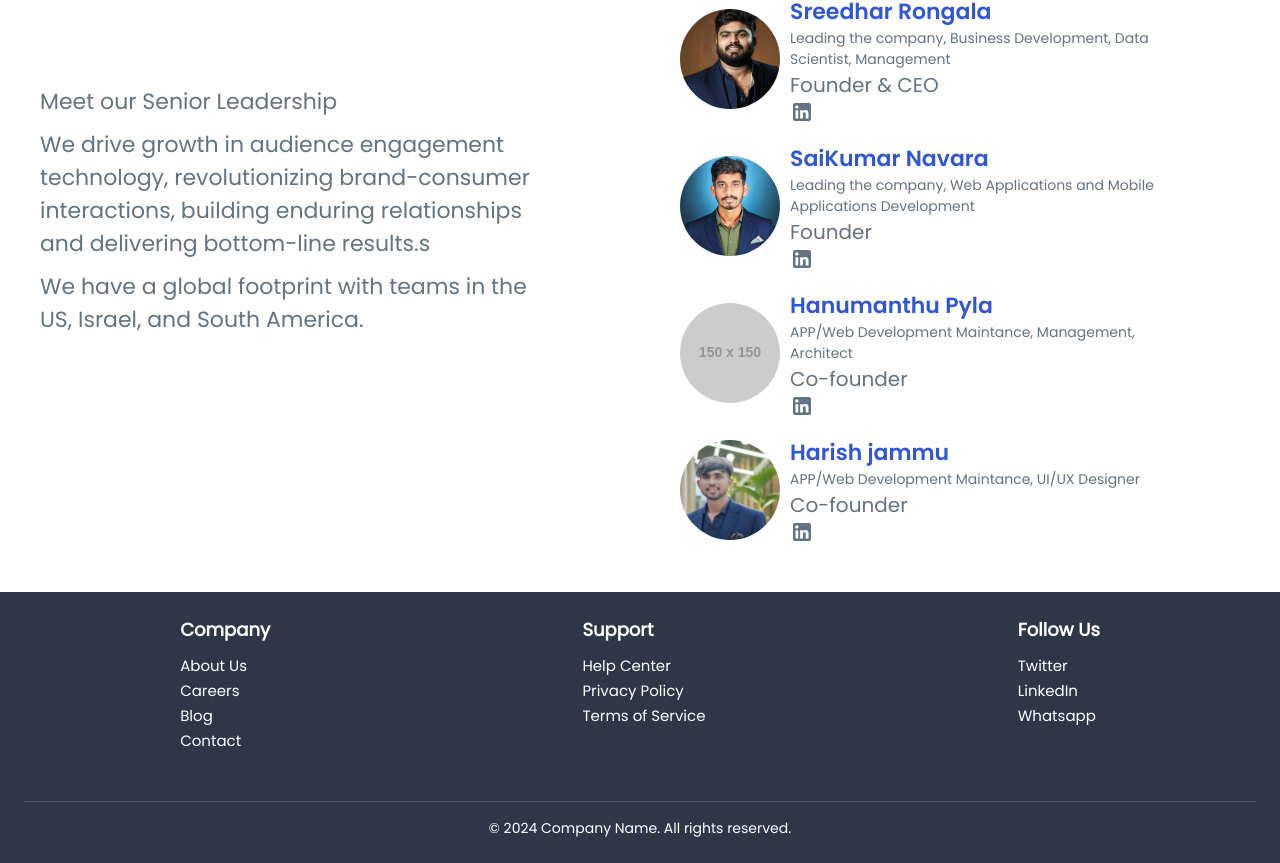
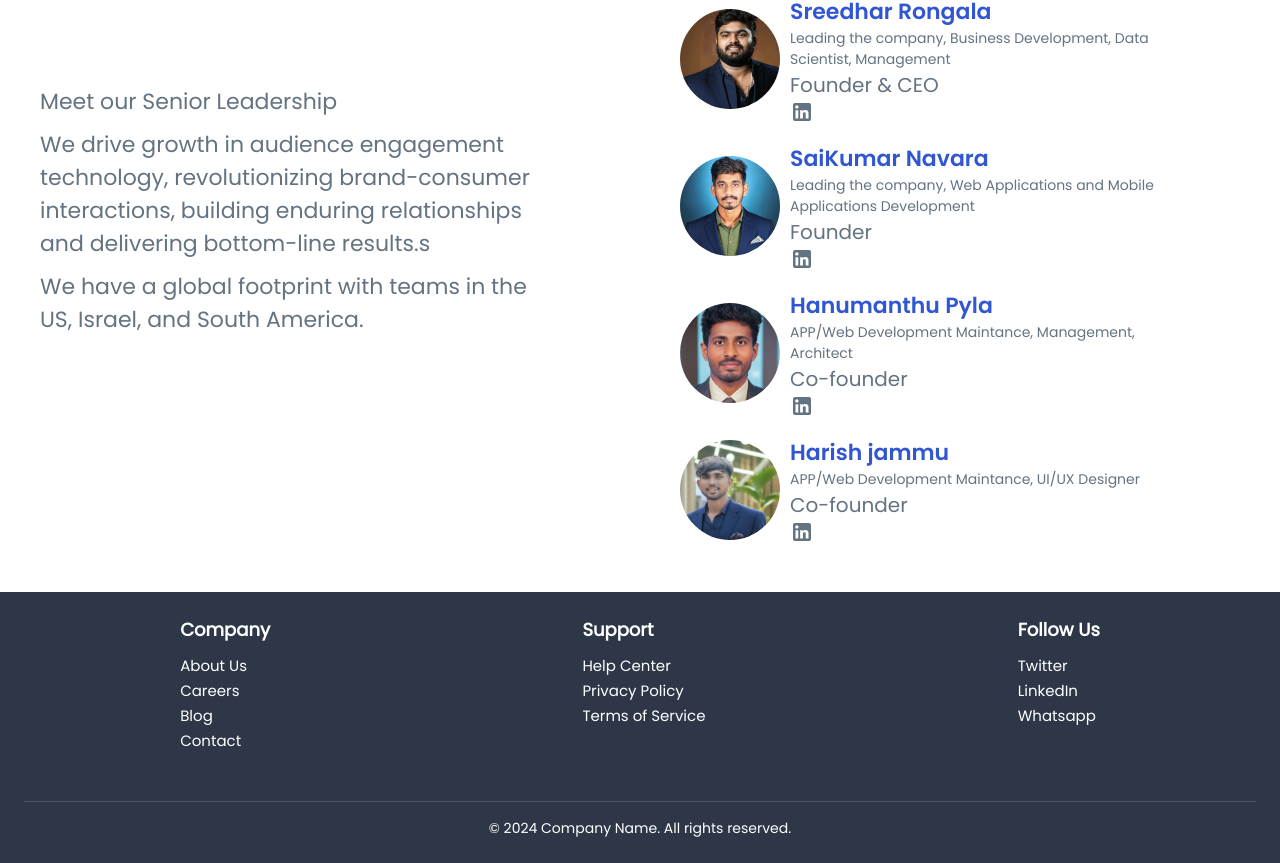
Before and after one commit to hanu9490/GROW_MORE, a React (Vite) app: page / in a window 1280 px wide. Shown: the part 4487-5350 px from the top of the page. Built offline with nearby package versions, Linux system fonts and the light colour scheme; a web font is replaced by a local one.

Commit message:
hj profile

```diff
--- a/src/assets/icons/icons.js
+++ b/src/assets/icons/icons.js
@@ -43,6 +43,7 @@ import harish4 from "./ourTeam/h5.jpg";
 import sree from "./ourTeam/sree.jpg";
 import sree1 from "./ourTeam/sree2.jpg";
 import sai from "./ourTeam/sai.jpg";
+import hj from "./ourTeam/hj.jpg";
 export const whyOurServicesIcons = {
   Rectangle17,
   Rectangle18,
@@ -86,5 +87,5 @@ export const testimonialsImg = {
   UserIcon,
 };
 export const ourTeam = {
- harish,harish1,harish3,harish2,harish4, sree,sree1,sai
+ harish,harish1,harish3,harish2,harish4, sree,sree1,sai,hj
 };
--- a/src/components/containers/Service/Services.css
+++ b/src/components/containers/Service/Services.css
@@ -9,7 +9,7 @@
 }
 
 .container {
-  margin-top: 6%;
+  margin-top:75px;
   display: flex;
   background-image: url("../../../assets//icons/Services/serviceLanding.jpg");
   background-size: cover;
--- a/src/components/containers/ourteam/OurTeam.jsx
+++ b/src/components/containers/ourteam/OurTeam.jsx
@@ -30,7 +30,7 @@ const OurTeam = () => {
     {
       name: "Hanumanthu Pyla",
       position: "Co-founder",
-      image: "https://via.placeholder.com/150",
+      image: ourTeam.hj,
       skillSet: "APP/Web Development Maintance, Management, Architect",
       link: "https://www.linkedin.com/in/hanumanthu-pyla",
     },
```
Also changed, not shown: src/assets/icons/ourTeam/hj.jpg (added).
